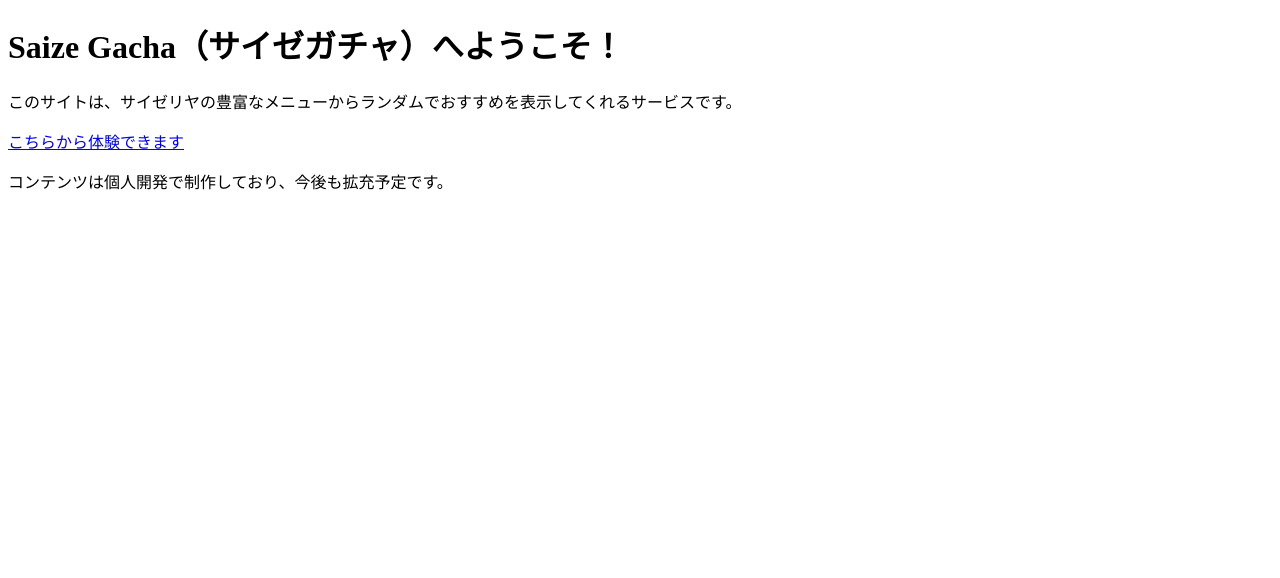
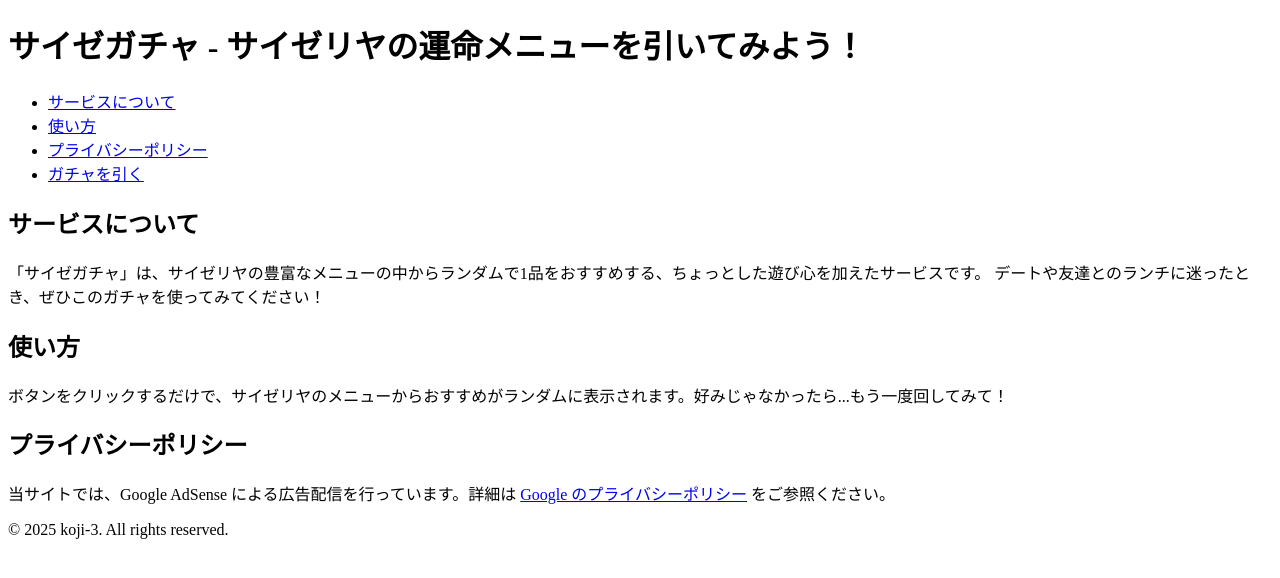
Before and after one commit to Koji-3/koji-3.github.io, a plain HTML site: page index.html in a window 1280 px wide. Drawn offline with Linux system fonts and the light colour scheme.

Commit message:
fix contents

```diff
--- a/index.html
+++ b/index.html
@@ -6,10 +6,43 @@
     <meta name="viewport" content="width=device-width, initial-scale=1.0">
     <title>Saize Gacha - サイゼリヤメニューの運試し</title>
   </head>
-  <body>
-    <h1>Saize Gacha（サイゼガチャ）へようこそ！</h1>
-    <p>このサイトは、サイゼリヤの豊富なメニューからランダムでおすすめを表示してくれるサービスです。</p>
-    <p><a href="/saizegacha/">こちらから体験できます</a></p>
-    <p>コンテンツは個人開発で制作しており、今後も拡充予定です。</p>
-  </body>
+
+<body>
+  <header>
+    <h1>サイゼガチャ - サイゼリヤの運命メニューを引いてみよう！</h1>
+    <nav>
+      <ul>
+        <li><a href="#about">サービスについて</a></li>
+        <li><a href="#howto">使い方</a></li>
+        <li><a href="#privacy">プライバシーポリシー</a></li>
+        <li><a href="/saizegacha/">ガチャを引く</a></li>
+      </ul>
+    </nav>
+  </header>
+
+  <main>
+    <section id="about">
+      <h2>サービスについて</h2>
+      <p>
+        「サイゼガチャ」は、サイゼリヤの豊富なメニューの中からランダムで1品をおすすめする、ちょっとした遊び心を加えたサービスです。
+        デートや友達とのランチに迷ったとき、ぜひこのガチャを使ってみてください！
+      </p>
+    </section>
+
+    <section id="howto">
+      <h2>使い方</h2>
+      <p>ボタンをクリックするだけで、サイゼリヤのメニューからおすすめがランダムに表示されます。好みじゃなかったら...もう一度回してみて！</p>
+    </section>
+
+    <section id="privacy">
+      <h2>プライバシーポリシー</h2>
+      <p>当サイトでは、Google AdSense による広告配信を行っています。詳細は <a href="https://policies.google.com/privacy?hl=ja" target="_blank">Google のプライバシーポリシー</a> をご参照ください。</p>
+    </section>
+
+  </main>
+
+  <footer>
+    <p>&copy; 2025 koji-3. All rights reserved.</p>
+  </footer>
+</body>
 </html>
```
